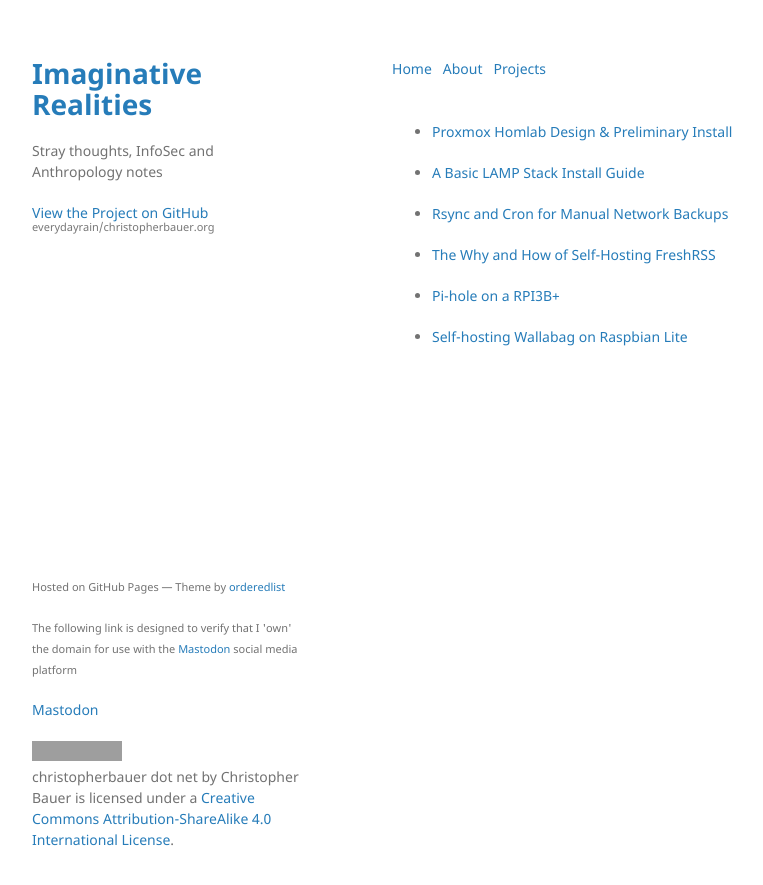
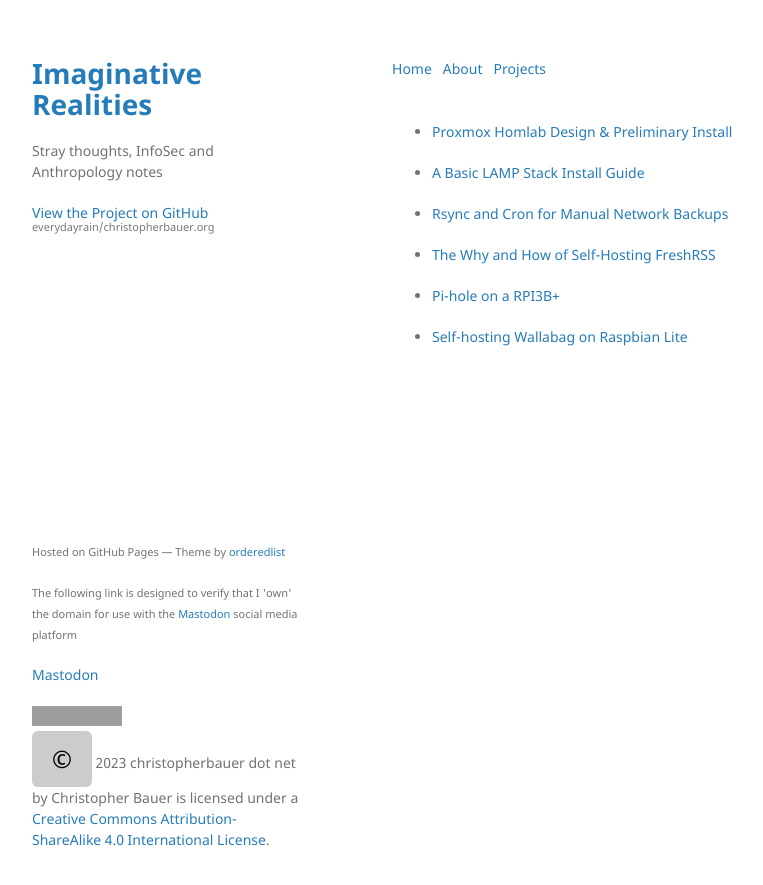
Before and after one commit to everydayrain/christopherbauer.org, a Jekyll site: the page built from projects.md, in a window 1280 px wide. Shown: the top 885 px of the page, without its empty margins (178-941 px from the left). Built offline with Jekyll 4.4.1, drawn with Linux system fonts in a browser that asks for light colours; grey boxes are pictures that could not be loaded.

Commit message:
Update default.html

```diff
--- a/_layouts/default.html
+++ b/_layouts/default.html
@@ -49,7 +49,7 @@
         <p><small>Hosted on GitHub Pages &mdash; Theme by <a href="https://github.com/orderedlist">orderedlist</a></small></p>
         <p><small>The following link is designed to verify that I 'own' the domain for use with the <a href="https://infosec.exchange">Mastodon</a> social media platform</small></p>
         <a rel="me noopener" href="https://infosec.exchange/@anthro_packets">Mastodon</a><br /><br />
-        <a rel="license" href="http://creativecommons.org/licenses/by-sa/4.0/"><img alt="Creative Commons License" style="border-width:0" src="https://i.creativecommons.org/l/by-sa/4.0/80x15.png" /></a><br />christopherbauer dot net by Christopher Bauer is licensed under a <a rel="license" href="http://creativecommons.org/licenses/by-sa/4.0/">Creative Commons Attribution-ShareAlike 4.0 International License</a>.
+        <a rel="license" href="http://creativecommons.org/licenses/by-sa/4.0/"><img alt="Creative Commons License" style="border-width:0" src="https://i.creativecommons.org/l/by-sa/4.0/80x15.png" /></a><br /> <span style="display: inline-block; font-size: 24px; color: #000000; background: #cccccc; border-radius: 6px; padding: 10px 20px;">©</span> 2023 christopherbauer dot net by Christopher Bauer is licensed under a <a rel="license" href="http://creativecommons.org/licenses/by-sa/4.0/">Creative Commons Attribution-ShareAlike 4.0 International License</a>.
       </footer>
     </div>
   </body>
```
